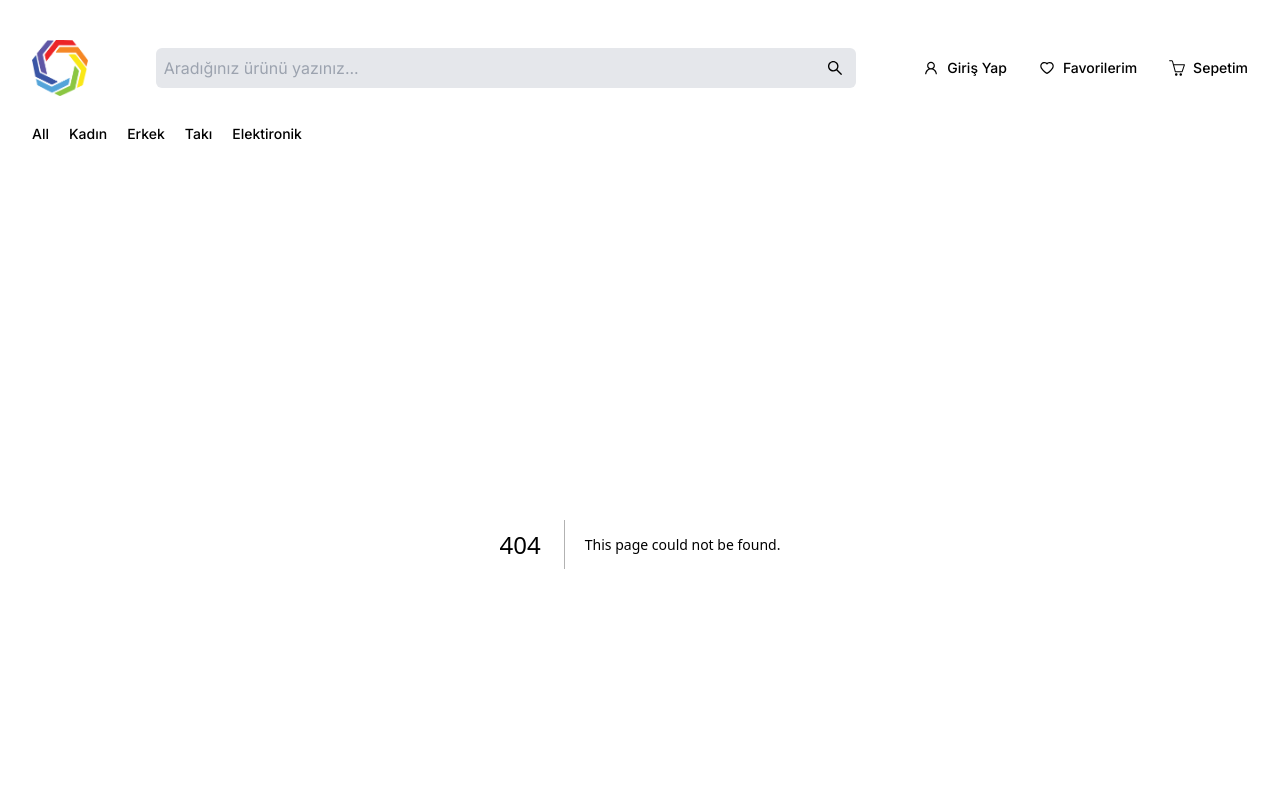
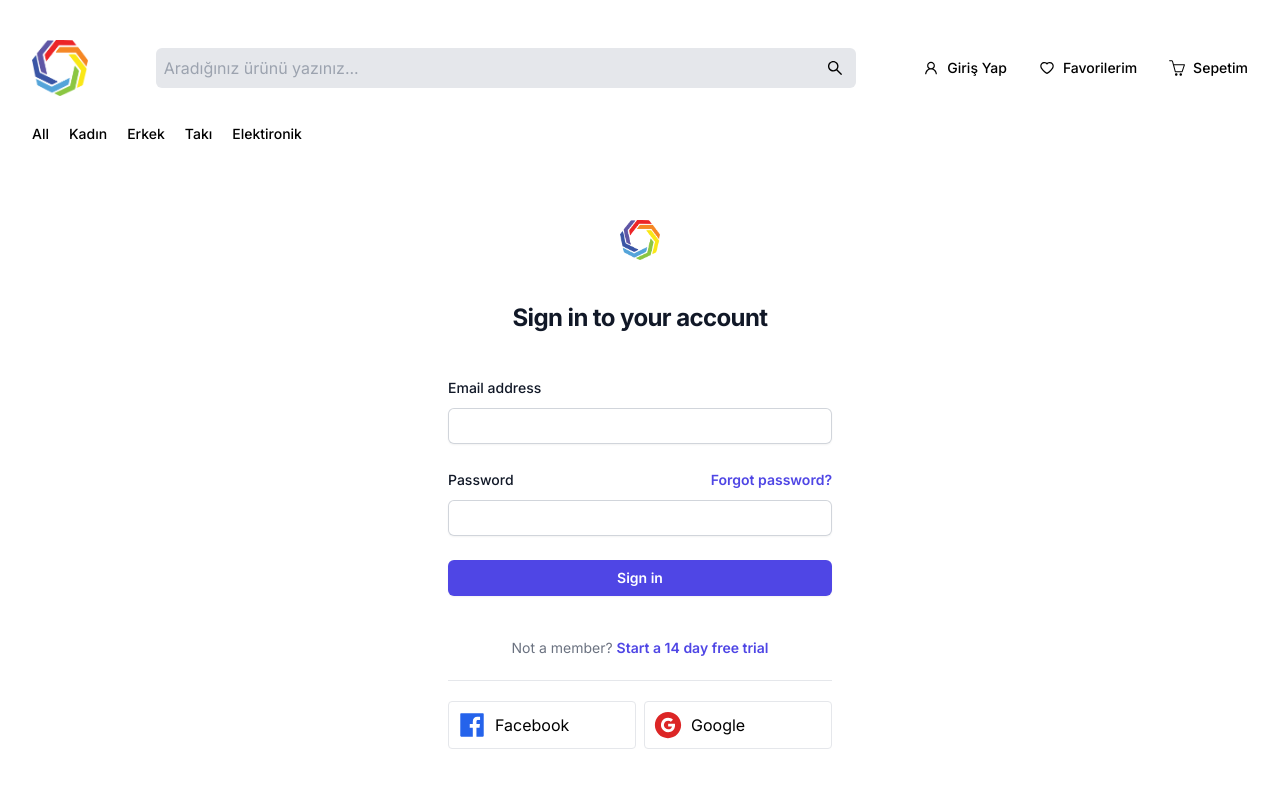
Before and after one commit to codeozdev/store-nextjs-tailwind-typescript, a Next.js app: page /giris in a window 1280 px wide. Before the commit this address had no page. Shown: the top 788 px of the page. Built offline with nearby package versions, Linux system fonts and the light colour scheme.

Commit message:
user page

```diff
--- a/app/category/[id]/page.tsx
+++ b/app/category/[id]/page.tsx
@@ -31,6 +31,7 @@ export default async function ProductPage({ params: { id } }: Props) {
                             <p className='text-xs md:text-sm'>
                                 {product.description}
                             </p>
+                            <p className='text-xs text-red-400 mt-2'>count: {product.rating.count}</p>
                         </div>
                     </div>
                 </div>
--- /dev/null
+++ b/app/giris/page.tsx
@@ -0,0 +1,110 @@
+import PaddingContainer from '@/components/layout/padding-container'
+import Image from 'next/image'
+import { AiFillFacebook, AiFillGoogleCircle } from 'react-icons/ai'
+
+export default function Giris() {
+    return (
+        <PaddingContainer>
+            <>
+                <div className='flex min-h-full flex-1 flex-col justify-center px-6 py-12 lg:px-8'>
+                    <div className='sm:mx-auto sm:w-full sm:max-w-sm'>
+                        <Image
+                            className='mx-auto h-10 w-auto'
+                            src='/logo.png'
+                            width={200}
+                            height={200}
+                            alt='Your Company'
+                        />
+                        <h2 className='mt-10 text-center text-2xl font-bold leading-9 tracking-tight text-gray-900'>
+                            Sign in to your account
+                        </h2>
+                    </div>
+
+                    <div className='mt-10 sm:mx-auto sm:w-full sm:max-w-sm'>
+                        <form className='space-y-6' action='#' method='POST'>
+                            <div>
+                                <label
+                                    htmlFor='email'
+                                    className='block text-sm font-medium leading-6 text-gray-900'>
+                                    Email address
+                                </label>
+                                <div className='mt-2'>
+                                    <input
+                                        id='email'
+                                        name='email'
+                                        type='email'
+                                        autoComplete='email'
+                                        required
+                                        className='block w-full rounded-md border-0 py-1.5 text-gray-900 shadow-sm ring-1 ring-inset ring-gray-300 placeholder:text-gray-400 focus:ring-2 focus:ring-inset focus:ring-indigo-600 sm:text-sm sm:leading-6'
+                                    />
+                                </div>
+                            </div>
+
+                            <div>
+                                <div className='flex items-center justify-between'>
+                                    <label
+                                        htmlFor='password'
+                                        className='block text-sm font-medium leading-6 text-gray-900'>
+                                        Password
+                                    </label>
+                                    <div className='text-sm'>
+                                        <a
+                                            href='#'
+                                            className='font-semibold text-indigo-600 hover:text-indigo-500'>
+                                            Forgot password?
+                                        </a>
+                                    </div>
+                                </div>
+                                <div className='mt-2'>
+                                    <input
+                                        id='password'
+                                        name='password'
+                                        type='password'
+                                        autoComplete='current-password'
+                                        required
+                                        className='block w-full rounded-md border-0 py-1.5 text-gray-900 shadow-sm ring-1 ring-inset ring-gray-300 placeholder:text-gray-400 focus:ring-2 focus:ring-inset focus:ring-indigo-600 sm:text-sm sm:leading-6'
+                                    />
+                                </div>
+                            </div>
+
+                            <div>
+                                <button
+                                    type='submit'
+                                    className='flex w-full justify-center rounded-md bg-indigo-600 px-3 py-1.5 text-sm font-semibold leading-6 text-white shadow-sm hover:bg-indigo-500 focus-visible:outline focus-visible:outline-2 focus-visible:outline-offset-2 focus-visible:outline-indigo-600'>
+                                    Sign in
+                                </button>
+                            </div>
+                        </form>
+
+                        <div className='divide-y'>
+                            <p className='mt-10 text-center text-sm text-gray-500 mb-5'>
+                                Not a member?{' '}
+                                <a
+                                    href='#'
+                                    className='font-semibold leading-6 text-indigo-600 hover:text-indigo-500'>
+                                    Start a 14 day free trial
+                                </a>
+                            </p>
+                            <div className='flex items-center pt-5 justify-between gap-2'>
+                                <button className='flex items-center gap-2 border p-2 flex-1 rounded'>
+                                    <AiFillFacebook
+                                        size={30}
+                                        className='fill-blue-600'
+                                    />
+                                    <p>Facebook</p>
+                                </button>
+                                <button className='flex items-center gap-2 border p-2 flex-1 rounded'>
+                                    <AiFillGoogleCircle
+                                        size={30}
+                                        className='fill-red-600'
+                                    />
+                                    <p>Google</p>
+                                </button>
+                            </div>
+                        </div>
+                    </div>
+                </div>
+            </>
+        </PaddingContainer>
+    )
+}
--- a/app/page.tsx
+++ b/app/page.tsx
@@ -6,7 +6,7 @@ export default async function Home({ searchParams }: { searchParams: any }) {
     let url
 
     if (genre === 'fetchAll') {
-        url = 'https://fakestoreapi.com/products'
+        url = 'https://fakestoreapi.com/products?sort=desc'
     } else if (genre === 'fetchKadin') {
         url = "https://fakestoreapi.com/products/category/women's%20clothing"
     } else if (genre === 'fetchErkek') {
--- /dev/null
+++ b/app/search/[id]/page.tsx
@@ -0,0 +1,3 @@
+export default function SearchPage() {
+    return <div>SearchPage</div>
+}
--- a/components/navigation/logo-login.tsx
+++ b/components/navigation/logo-login.tsx
@@ -10,7 +10,9 @@ export default function LogoLogin() {
         <PaddingContainer>
             <div className='flex items-center justify-between mt-10'>
                 <div className='relative w-8 h-8 md:w-14 md:h-14'>
-                    <Image src='/logo.png' fill alt='logo' />
+                    <Link href='/'>
+                        <Image src='/logo.png' fill alt='logo' />
+                    </Link>
                 </div>
                 <SearchBar />
                 <ul className='flex items-center gap-2 md:gap-8'>
--- a/components/navigation/navigation.tsx
+++ b/components/navigation/navigation.tsx
@@ -4,7 +4,7 @@ import NavigationItem from './navigation-item'
 export default function Navigation() {
     return (
         <PaddingContainer>
-            <nav className='mt-7 flex items-center gap-2 md:gap-5 font-medium text-sm'>
+            <nav className='my-7 flex items-center gap-2 md:gap-5 font-medium text-sm'>
                 <NavigationItem title='All' param='fetchAll' />
                 <NavigationItem title='Kadın' param='fetchKadin' />
                 <NavigationItem title='Erkek' param='fetchErkek' />
--- a/components/post/product-result.tsx
+++ b/components/post/product-result.tsx
@@ -9,7 +9,7 @@ export default function ProductResult({ products }: Props) {
 
     return (
         <PaddingContainer>
-            <div className='mt-5 grid grid-cols-1 gap-y-10 gap-x-6 sm:grid-cols-2 lg:grid-cols-3 xl:grid-cols-4 xl:gap-x-8'>
+            <div className='my-5 grid grid-cols-1 gap-y-10 gap-x-6 sm:grid-cols-2 lg:grid-cols-3 xl:grid-cols-4 xl:gap-x-8'>
 
                 {products.map((product) => (
                     <ProductResultItem key={product.id} product={product} />
```
